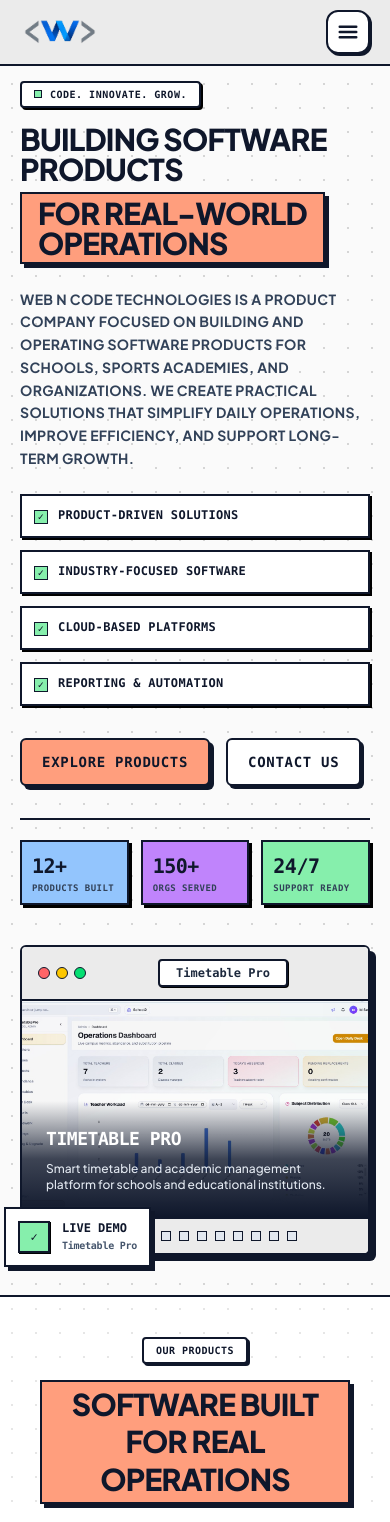
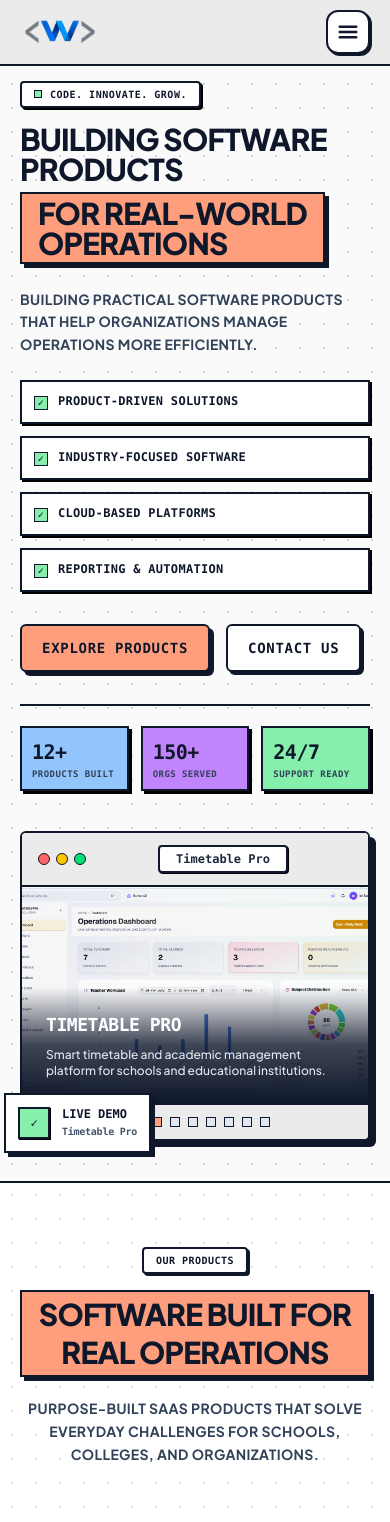
Before and after one commit to Durgesh-sharma9/webncode.web, a React (Vite) app: page / in a window 390 px wide. Shown: the top 1522 px of the page. Built offline with nearby package versions, Linux system fonts and the light colour scheme.

Commit message:
now compact ui

```diff
--- a/src/components/home/WhyChoose.tsx
+++ b/src/components/home/WhyChoose.tsx
@@ -8,7 +8,7 @@
 
 export default function WhyChoose() {
   return (
-    <section className="section-padding bg-[#fafafa] border-b-2 border-slate-900 relative">
+    <section className="pt-12 pb-16 md:pt-16 md:pb-24 bg-[#fafafa] border-b-2 border-slate-900 relative">
       {/* Background Matrix Dotted Accent Mesh Pattern */}
       <div className="absolute inset-0 opacity-[0.10] pointer-events-none"
            style={{ backgroundImage: 'radial-gradient(circle, #000 1px, transparent 1px)', backgroundSize: '24px 24px' }} />
--- a/src/data/company.ts
+++ b/src/data/company.ts
@@ -2,15 +2,15 @@
   name: 'Web n Code Technologies',
   tagline: 'Code. Innovate. Grow.',
   description:
-    'Web n Code Technologies is a product company focused on building and operating software products for schools, sports academies, and organizations. We create practical solutions that simplify daily operations, improve efficiency, and support long-term growth.',
-  email: 'hello@webncode.com',
-  phone: '+91 98765 43210',
+    'Building practical software products that help organizations manage operations more efficiently.',
+  email: 'webncodetechnologies@gmail.com',
+  phone: '+91 89479 19195',
   address: 'Mahapura Rd, Jaipur, Bhankrota, Rajasthan 302026, India',
   social: {
     linkedin: 'https://www.linkedin.com/company/webncodetechnologies',
     instagram: 'https://www.instagram.com/webncodetechnologies',
     youtube: 'https://youtube.com/@webncode',
-    x: 'https://x.com/webncode',
+    x: 'https://x.com/webncodetech',
   },
 }
 
--- a/src/data/products.ts
+++ b/src/data/products.ts
@@ -9,6 +9,7 @@
   'Analytics',
   'HR',
   'Sports Management',
+  'Services',
 ] as const
 
 
@@ -140,7 +141,7 @@
   {
     id: '3',
     slug: 'star-sports',
-    title: 'Star Sports',
+    title: 'Start Sports',
     shortDescription:
       'Sports ground booking and management platform for sports facility owners.',
     description:
@@ -180,7 +181,7 @@
   {
     id: '4',
     slug: 'daily-test-manager-pro',
-    title: 'Daily Test Manager Pro',
+    title: 'Test Manager Pro',
     shortDescription:
       'Complete daily test, assessment, ranking, and student performance tracking platform for schools.',
     description:
@@ -272,323 +273,129 @@
     ],
     demoUrl: 'https://demo.webncode.com/hirehub',
   },
-  {
+   {
     id: '6',
-    slug: 'attendance-pro',
-    title: 'Attendance Pro',
+    slug: 'star-sports',
+    title: 'Sports Academy Pro',
     shortDescription:
-      'Track attendance in real-time with biometric integration, automated reports, and instant parent alerts.',
+      'Sports ground booking and management platform for sports facility owners.',
     description:
-      'Attendance Pro provides accurate, real-time tracking for students and staff. Integrate with biometric devices, generate compliance reports, and send automated alerts to parents. Built for institutions that need reliability and instant visibility into attendance patterns.',
-    category: 'Analytics',
+      'Star Sports helps sports ground owners manage bookings, schedules, customer records, and accounts from a single platform. Owners can track upcoming bookings, prevent booking clashes, manage payments, monitor ground utilization, and maintain complete operational control. The platform simplifies sports facility management and improves the booking experience for customers.',
+    category: 'Sports Management',
     features: [
-      'Biometric & RFID integration',
-      'Real-time attendance tracking',
-      'Automated parent notifications',
-      'Leave management workflow',
-      'Attendance analytics dashboard',
-      'Export & compliance reports',
+      'Ground booking management',
+      'Booking calendar',
+      'Clash-free scheduling',
+      'Customer management',
+      'Payment tracking',
+      'Account management',
+      'Booking history',
+      'Ground availability tracking',
+      'Daily revenue reports',
+      'Dashboard analytics'
     ],
     benefits: [
-      'Achieve 99%+ attendance recording accuracy',
-      'Reduce truancy with instant parent alerts',
-      'Generate government compliance reports easily',
-      'Identify attendance trends early',
-      'Save hours on manual attendance work',
+      'Prevent double bookings',
+      'Manage bookings efficiently',
+      'Track customer history',
+      'Monitor revenue and accounts',
+      'Improve ground utilization',
+      'Simplify daily operations',
+      'Save administrative time'
     ],
-    faqs: [
-      {
-        question: 'Which biometric devices are supported?',
-        answer:
-          'We support major fingerprint and face recognition devices. Contact us for a compatibility list.',
-      },
-      {
-        question: 'Can attendance be marked manually?',
-        answer:
-          'Yes. Teachers can mark attendance via web or mobile when biometric devices are unavailable.',
-      },
-      {
-        question: 'Are SMS alerts included?',
-        answer:
-          'Automated SMS and email alerts are configurable per institution with customizable templates.',
-      },
+    faqs: [],
+    color: '#F97316',
+    accentColor: '#FFEDD5',
+    screenshots: [
+      'https://images.unsplash.com/photo-151749763962-0c623066013b?q=80&w=1200&auto=format&fit=crop',
+      'https://images.unsplash.com/photo-1547347298-4074fc3086f0?q=80&w=1200&auto=format&fit=crop',
+      'https://images.unsplash.com/photo-1574629810360-7efbbe195018?q=80&w=1200&auto=format&fit=crop',
     ],
-    color: '#43A047',
-    accentColor: '#E8F5E9',
-    screenshots: [
-      'https://images.unsplash.com/photo-1556761175-5973dc0f32e7?q=80&w=1200&auto=format&fit=crop',
-      'https://images.unsplash.com/photo-1517245386807-bb43f82c33c4?q=80&w=1200&auto=format&fit=crop',
-      'https://images.unsplash.com/photo-1551434678-e076c223a692?q=80&w=1200&auto=format&fit=crop',
-    ],
-    demoUrl: 'https://demo.webncode.com/attendance-pro',
+    demoUrl: 'https://demo.webncode.com/star-sports',
   },
-  {
+{
     id: '7',
-    slug: 'result-manager-pro',
-    title: 'Result Manager Pro',
+    slug: 'timetable-pro',
+    title: 'Syllabus Tracker',
+
     shortDescription:
-      'Streamline examination workflows, grade entry, and result publication with accuracy and speed.',
+      'Smart timetable and academic management platform for schools and educational institutions.',
     description:
-      'Result Manager Pro eliminates the chaos of manual mark sheets and delayed result publication. From exam scheduling to grade calculation and secure result distribution, every step is automated and auditable. Designed for schools and colleges handling high-volume examinations.',
+      'Timetable Pro helps schools manage faculty schedules, class timetables, homework assignments, and teaching activities. Teachers can view schedules, submit daily reports, assign homework, track completed topics, and stay organized through a centralized dashboard. The system reduces scheduling conflicts and improves academic coordination across the institution.',
     category: 'Education',
     features: [
-      'Exam schedule management',
-      'Marks entry & validation',
-      'Automated grade calculation',
-      'Result publication portal',
-      'Transcript generation',
-      'Analytics & performance trends',
+      'Faculty timetable management',
+      'Class timetable scheduling',
+      'Teacher dashboard',
+      'Homework assignment',
+      'Daily teaching reports',
+      'Period management',
+      'Class-wise schedules',
+      'Academic planning',
+      'Teacher activity tracking',
+      'Notifications and updates'
     ],
     benefits: [
-      'Publish results 70% faster than manual processes',
-      'Eliminate calculation errors with automated grading',
-      'Provide students instant access to results',
-      'Track academic performance over time',
-      'Reduce paper usage significantly',
+      'Reduce timetable conflicts',
+      'Improve academic planning',
+      'Assign homework digitally',
+      'Track teacher activities',
+      'Centralized timetable management',
+      'Save administrative time'
     ],
-    faqs: [
-      {
-        question: 'Does it support different grading systems?',
-        answer:
-          'Yes. Configure percentage, GPA, letter grades, or custom grading schemes per institution.',
-      },
-      {
-        question: 'Can teachers enter marks in bulk?',
-        answer:
-          'Teachers can enter marks individually or via bulk upload using standardized templates.',
-      },
-      {
-        question: 'Is there an audit trail?',
-        answer:
-          'Every mark entry and modification is logged with timestamp and user identity for full accountability.',
-      },
+    faqs: [],
+    color: '#2563EB',
+    accentColor: '#DBEAFE',
+    screenshots: [
+      ttp1,
+      ttp2,
+      ttp3,
     ],
-    color: '#071A52',
-    accentColor: '#E8EAF6',
-    screenshots: [
-      'https://images.unsplash.com/photo-1554224155-6726b3ff858f?q=80&w=1200&auto=format&fit=crop',
-      'https://images.unsplash.com/photo-1454165804606-c3d57bc86b40?q=80&w=1200&auto=format&fit=crop',
-      'https://images.unsplash.com/photo-1460925895917-afdab827c52f?q=80&w=1200&auto=format&fit=crop',
-    ],
-    demoUrl: 'https://demo.webncode.com/result-manager-pro',
+    demoUrl: 'https://demo.webncode.com/timetable-pro',
   },
   {
     id: '8',
-    slug: 'parent-connect-pro',
-    title: 'Parent Connect Pro',
+    slug: 'broker-connect',
+    title: 'Broker Connect',
+
     shortDescription:
-      'Bridge the communication gap between schools and parents with real-time updates and engagement tools.',
+      'Smart timetable and academic management platform for schools and educational institutions.',
     description:
-      'Parent Connect Pro creates a seamless communication channel between institutions and parents. Share updates, track progress, conduct virtual meetings, and build trust through transparent communication. Essential for modern educational institutions focused on parent engagement.',
-    category: 'Education',
+      'Timetable Pro helps schools manage faculty schedules, class timetables, homework assignments, and teaching activities. Teachers can view schedules, submit daily reports, assign homework, track completed topics, and stay organized through a centralized dashboard. The system reduces scheduling conflicts and improves academic coordination across the institution.',
+    category: 'Services',
     features: [
-      'Real-time notifications',
-      'Progress reports & analytics',
-      'Virtual parent-teacher meetings',
-      'Fee payment reminders',
-      'Announcement broadcasts',
-      'Two-way messaging',
+      'Faculty timetable management',
+      'Class timetable scheduling',
+      'Teacher dashboard',
+      'Homework assignment',
+      'Daily teaching reports',
+      'Period management',
+      'Class-wise schedules',
+      'Academic planning',
+      'Teacher activity tracking',
+      'Notifications and updates'
     ],
     benefits: [
-      'Increase parent engagement by 80%',
-      'Reduce inquiry calls significantly',
-      'Build trust through transparency',
-      'Improve student outcomes with involved parents',
-      'Streamline communication workflows',
+      'Reduce timetable conflicts',
+      'Improve academic planning',
+      'Assign homework digitally',
+      'Track teacher activities',
+      'Centralized timetable management',
+      'Save administrative time'
     ],
-    faqs: [
-      {
-        question: 'Is there a mobile app for parents?',
-        answer:
-          'Yes. Parent Connect Pro includes a dedicated mobile app for iOS and Android.',
-      },
-      {
-        question: 'Can we send targeted notifications?',
-        answer:
-          'Yes. Send notifications to specific classes, sections, or individual parents as needed.',
-      },
-      {
-        question: 'How secure is the communication?',
-        answer:
-          'All communications are encrypted with role-based access to protect student privacy.',
-      },
+    faqs: [],
+    color: '#2563EB',
+    accentColor: '#DBEAFE',
+    screenshots: [
+      ttp1,
+      ttp2,
+      ttp3,
     ],
-    color: '#1E88E5',
-    accentColor: '#E1F5FE',
-    screenshots: [
-      'https://images.unsplash.com/photo-1517486808906-6ca8b3f04846?q=80&w=1200&auto=format&fit=crop',
-      'https://images.unsplash.com/photo-1573497019940-1c28c88b4f3e?q=80&w=1200&auto=format&fit=crop',
-      'https://images.unsplash.com/photo-1557804506-669a67965ba0?q=80&w=1200&auto=format&fit=crop',
-    ],
-    demoUrl: 'https://demo.webncode.com/parent-connect-pro',
+    demoUrl: 'https://demo.webncode.com/timetable-pro',
   },
-  {
-    id: '9',
-    slug: 'staff-management-pro',
-    title: 'Staff Management Pro',
-    shortDescription:
-      'Comprehensive HR and payroll management system for educational institutions and organizations.',
-    description:
-      'Staff Management Pro handles all aspects of staff administration from recruitment to retirement. Manage payroll, leave, attendance, performance, and compliance in one unified system. Designed for institutions with complex HR requirements and multiple employee categories.',
-    category: 'HR',
-    features: [
-      'Payroll management',
-      'Leave & attendance tracking',
-      'Performance evaluation',
-      'Recruitment workflow',
-      'Document management',
-      'Compliance reporting',
-    ],
-    benefits: [
-      'Automate payroll processing completely',
-      'Ensure compliance with labor laws',
-      'Reduce HR administrative workload',
-      'Improve staff satisfaction',
-      'Centralized employee records',
-    ],
-    faqs: [
-      {
-        question: 'Does it handle different pay structures?',
-        answer:
-          'Yes. Supports multiple pay structures, allowances, deductions, and payment cycles.',
-      },
-      {
-        question: 'Can employees access their records?',
-        answer:
-          'Yes. Employees have a self-service portal to view payslips, apply for leave, and update details.',
-      },
-      {
-        question: 'Is tax compliance included?',
-        answer:
-          'Yes. The system handles tax calculations, deductions, and generates compliance reports.',
-      },
-    ],
-    color: '#071A52',
-    accentColor: '#E8EAF6',
-    screenshots: [
-      'https://images.unsplash.com/photo-1552664730-d307ca884978?q=80&w=1200&auto=format&fit=crop',
-      'https://images.unsplash.com/photo-1450101499163-c8848c66ca85?q=80&w=1200&auto=format&fit=crop',
-      'https://images.unsplash.com/photo-1553877522-43269d4ea984?q=80&w=1200&auto=format&fit=crop',
-    ],
-    demoUrl: 'https://demo.webncode.com/staff-management-pro',
-  },
-  {
-    id: '10',
-    slug: 'campus-connect-pro',
-    title: 'Campus Connect Pro',
-    shortDescription:
-      'Unified campus management platform connecting students, faculty, and administration seamlessly.',
-    description:
-      'Campus Connect Pro is an all-in-one campus management solution that brings together students, faculty, and administration on a single platform. From learning management to campus events, from library services to hostel management—everything connected in one place.',
-    category: 'Education',
-    features: [
-      'Learning management system',
-      'Campus event management',
-      'Library management',
-      'Hostel management',
-      'Transport tracking',
-      'Alumni network',
-    ],
-    benefits: [
-      'Create a connected campus ecosystem',
-      'Improve student experience significantly',
-      'Reduce administrative silos',
-      'Enhance campus safety and security',
-      'Build strong alumni relationships',
-    ],
-    faqs: [
-      {
-        question: 'Can it integrate with existing systems?',
-        answer:
-          'Yes. Campus Connect Pro offers API integrations with most popular educational tools.',
-      },
-      {
-        question: 'Is there a student mobile app?',
-        answer:
-          'Yes. Students can access all services through a comprehensive mobile application.',
-      },
-      {
-        question: 'How does it help with alumni engagement?',
-        answer:
-          'Built-in alumni portal helps maintain connections, share opportunities, and organize events.',
-      },
-    ],
-    color: '#0F5ED7',
-    accentColor: '#E3F2FD',
-    screenshots: [
-      'https://images.unsplash.com/photo-1523050854058-8df90110c9f1?q=80&w=1200&auto=format&fit=crop',
-      'https://images.unsplash.com/photo-1541339907198-e08756dedf3f?q=80&w=1200&auto=format&fit=crop',
-      'https://images.unsplash.com/photo-1562774053-701939374585?q=80&w=1200&auto=format&fit=crop',
-    ],
-    demoUrl: 'https://demo.webncode.com/campus-connect-pro',
-  },
-  {
-    id: '11',
-    slug: 'web-builder-pro',
-    title: 'Web Builder Pro',
-    shortDescription:
-      'School website builder platform with professional templates, drag-and-drop customization, and instant publishing.',
-    description:
-      'Web Builder Pro is a powerful school website builder platform that enables educational institutions to create stunning, professional websites without any coding knowledge. Choose from multiple professionally designed templates, customize colors, content, galleries, and announcements, and publish your website instantly. Perfect for schools looking to establish a strong online presence and showcase their institution to prospective parents and students.',
-    category: 'Education',
-    features: [
-      'Multiple professional templates',
-      'Drag and drop customization',
-      'Notice board management',
-      'Gallery management',
-      'Faculty profiles',
-      'Admission pages',
-      'Mobile responsive design',
-      'SEO optimization',
-      'Custom domain support',
-      'Cloud hosting',
-    ],
-    benefits: [
-      'Create professional websites without coding',
-      'Launch your school website in minutes, not months',
-      'Showcase faculty and staff with dedicated profiles',
-      'Manage admissions information seamlessly',
-      'Publish instantly with one-click deployment',
-      'Host websites on our secure cloud platform',
-      'Optimize for search engines to attract more visitors',
-      'Customize branding with colors and logos',
-    ],
-    faqs: [
-      {
-        question: 'Do I need coding skills to use Web Builder Pro?',
-        answer:
-          'No. Web Builder Pro is designed for non-technical users. Our drag-and-drop interface makes website creation simple and intuitive.',
-      },
-      {
-        question: 'Can I use my own domain name?',
-        answer:
-          'Yes. Web Builder Pro supports custom domain integration. You can connect your existing domain or purchase a new one through our platform.',
-      },
-      {
-        question: 'Are the templates mobile-responsive?',
-        answer:
-          'All our templates are fully responsive and optimized for mobile devices, ensuring your website looks great on any screen size.',
-      },
-      {
-        question: 'Can I update content after publishing?',
-        answer:
-          'Yes. You can update content, add new pages, manage galleries, and publish changes instantly at any time.',
-      },
-      {
-        question: 'Is hosting included?',
-        answer:
-          'Yes. Web Builder Pro includes secure cloud hosting with SSL certificates, automatic backups, and 99.9% uptime guarantee.',
-      },
-    ],
-    color: '#7C3AED',
-    accentColor: '#EDE9FE',
-    screenshots: [
-      'https://images.unsplash.com/photo-1460925895917-afdab827c52f?q=80&w=1200&auto=format&fit=crop',
-      'https://images.unsplash.com/photo-1555066931-4365d14bab8c?q=80&w=1200&auto=format&fit=crop',
-      'https://images.unsplash.com/photo-1517694712202-14dd9538aa97?q=80&w=1200&auto=format&fit=crop',
-    ],
-    demoUrl: 'https://demo.webncode.com/web-builder-pro',
-  }
+
+
+
 ]
 
 export function getProductBySlug(slug: string): Product | undefined {
```
Also changed, not shown: src/components/home/FeaturedProducts.tsx (+4 -4 lines), src/components/layout/Footer.tsx (+6 -3 lines).
